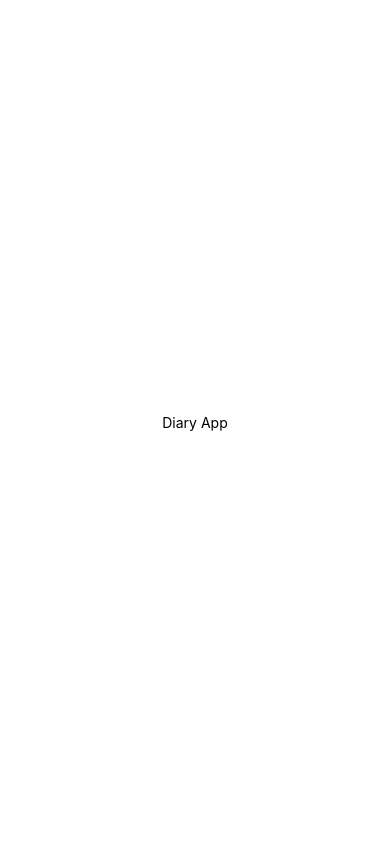
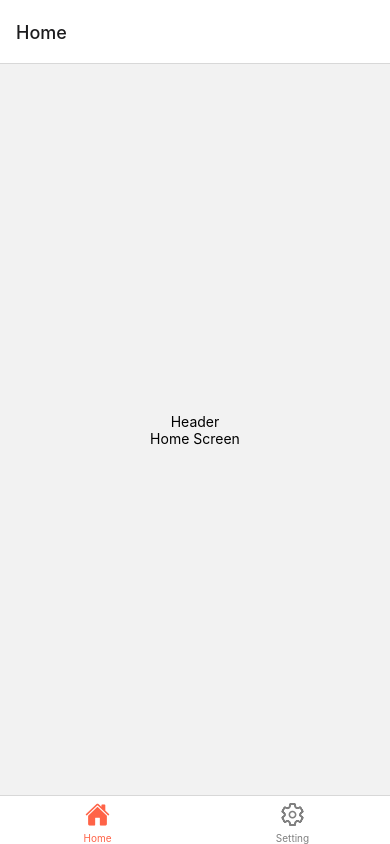
Before and after one commit to DACNNT2-ReactNative/DiaryReactNativeFrontend, a React Native app: screen /Home in a window 390 px wide. Built offline with nearby package versions, Linux system fonts and the light colour scheme.

Commit message:
initial navigation

```diff
--- a/App.js
+++ b/App.js
@@ -1,20 +1,11 @@
 import { StatusBar } from 'expo-status-bar';
-import { StyleSheet, Text, View } from 'react-native';
+import AppNavigation from './src/navigation/AppNavigation';
 
 export default function App() {
   return (
-    <View style={styles.container}>
-      <Text>Diary App</Text>
-      <StatusBar style="auto" />
-    </View>
+    <>
+      <StatusBar backgroundColor="#E9ECF2" barStyle="dark-content" />
+      <AppNavigation />
+    </>
   );
 }
-
-const styles = StyleSheet.create({
-  container: {
-    flex: 1,
-    backgroundColor: '#fff',
-    alignItems: 'center',
-    justifyContent: 'center',
-  },
-});
--- a/app.json
+++ b/app.json
@@ -1,7 +1,7 @@
 {
   "expo": {
-    "name": "DiraryFrontend",
-    "slug": "DiraryFrontend",
+    "name": "DiaryFrontend",
+    "slug": "DiaryFrontend",
     "version": "1.0.0",
     "orientation": "portrait",
     "icon": "./assets/icon.png",
--- /dev/null
+++ b/src/components/Header.jsx
@@ -0,0 +1,8 @@
+import React from "react";
+import { Text } from "react-native";
+
+function Header() {
+  return <Text>Header</Text>;
+}
+
+export default Header;
--- /dev/null
+++ b/src/navigation/AppNavigation.jsx
@@ -0,0 +1,39 @@
+import React from "react";
+import { NavigationContainer } from "@react-navigation/native";
+import { createBottomTabNavigator } from "@react-navigation/bottom-tabs";
+import Ionicons from "react-native-vector-icons/Ionicons";
+
+import Home from "../screen/Home";
+import Setting from "../screen/Setting";
+
+const Tab = createBottomTabNavigator();
+
+function AppNavigation() {
+  return (
+    <NavigationContainer>
+      <Tab.Navigator
+        initialRouteName="Home"
+        screenOptions={({ route }) => ({
+          tabBarIcon: ({ focused, color, size }) => {
+            let iconName;
+
+            if (route.name === "Home") {
+              iconName = focused ? "home" : "home-outline";
+            } else if (route.name === "Setting") {
+              iconName = focused ? "settings" : "settings-outline";
+            }
+
+            return <Ionicons name={iconName} size={size} color={color} />;
+          },
+          tabBarActiveTintColor: "tomato",
+          tabBarInactiveTintColor: "gray",
+        })}
+      >
+        <Tab.Screen name="Home" component={Home} />
+        <Tab.Screen name="Setting" component={Setting} />
+      </Tab.Navigator>
+    </NavigationContainer>
+  );
+}
+
+export default AppNavigation;
--- /dev/null
+++ b/src/screen/Home.jsx
@@ -0,0 +1,14 @@
+import React from "react";
+import Header from "../components/Header";
+import { View, Text } from "react-native";
+
+function Home() {
+  return (
+    <View style={{ flex: 1, alignItems: "center", justifyContent: "center" }}>
+      <Header />
+      <Text>Home Screen</Text>
+    </View>
+  );
+}
+
+export default Home;
--- /dev/null
+++ b/src/screen/Setting.jsx
@@ -0,0 +1,12 @@
+import React from "react";
+import { View, Text } from "react-native";
+
+function Setting() {
+  return (
+    <View style={{ flex: 1, alignItems: "center", justifyContent: "center" }}>
+      <Text>Setting Screen</Text>
+    </View>
+  );
+}
+
+export default Setting;
```
Also changed, not shown: package.json (+16 -3 lines), react-native.config.js (added, +9 -0 lines), .eslintrc.js (added), 2 other files (tests, documents, lock files or other folders).
